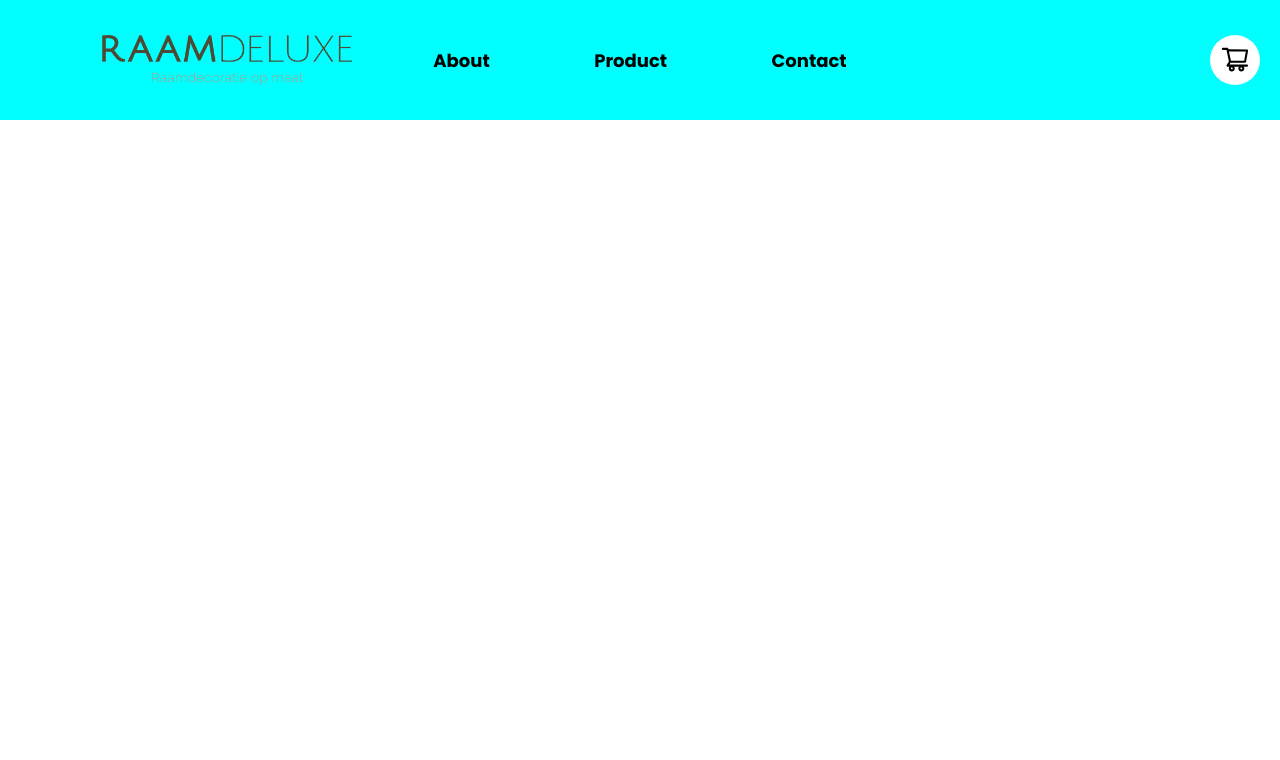
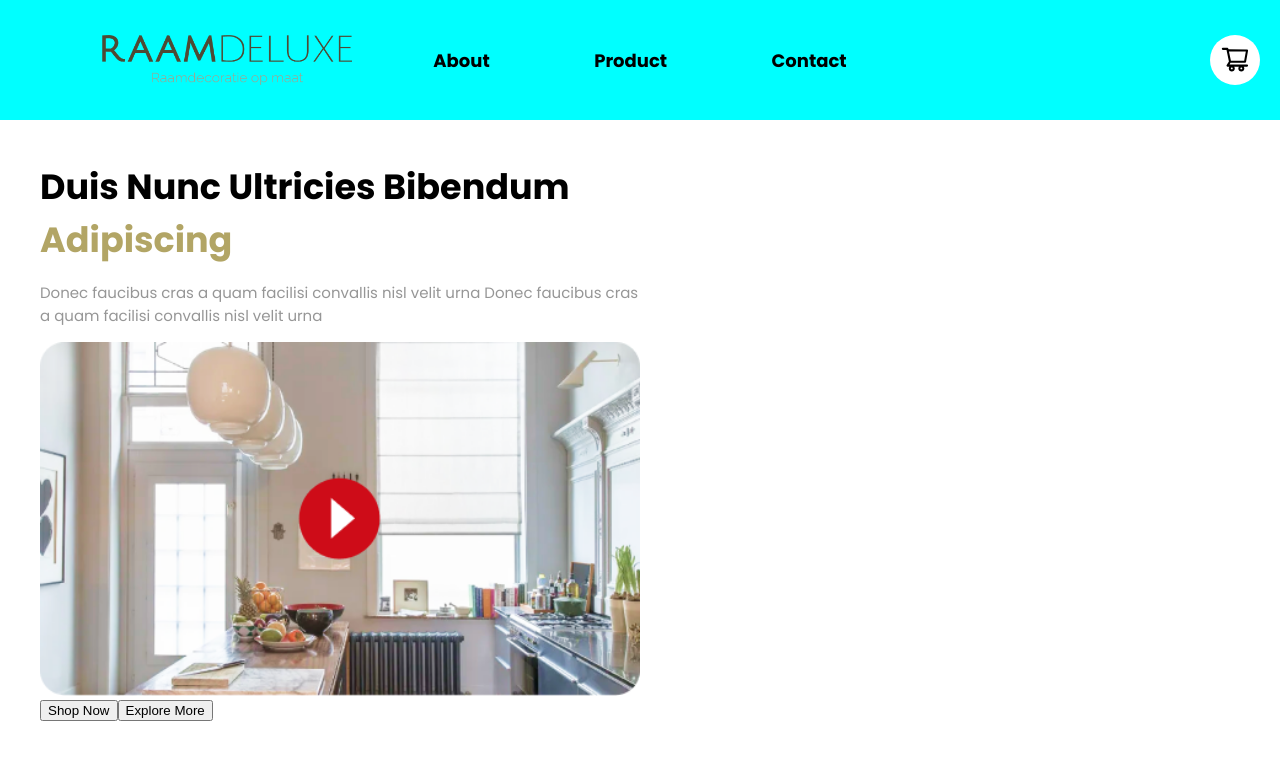
Before and after one commit to Raamdeluxe/blindsar-mvp, a React (Create React App) app: page / in a window 1280 px wide. Shown: the top 760 px of the page. Built offline with nearby package versions, Linux system fonts and the light colour scheme.

Commit message:
Topsection set-up

```diff
--- a/src/App.js
+++ b/src/App.js
@@ -1,11 +1,13 @@
 import classes from "./App.module.css";
 import Navbar from "./Components/Navbar/Navbar";
+import TopSection from "./Components/TopSection/TopSection";
 
 function App() {
 	return (
 		<div className={classes.App}>
 			<>
 				<Navbar />
+				<TopSection />
 			</>
 		</div>
 	);
--- a/src/Components/NavBar/NavBar.js
+++ b/src/Components/NavBar/NavBar.js
@@ -13,7 +13,7 @@ const Navbar = () => {
 	return (
 		<>
 			<nav className={classes.navbar_section}>
-				<div className={classes.nav_btn}>
+				<div className={classes.navBtn}>
 					<button onClick={() => setOpen(!open)}>
 						{open ? (
 							<GiHamburgerMenu className={classes.hamburger} />
--- a/src/Components/NavBar/NavBar.module.css
+++ b/src/Components/NavBar/NavBar.module.css
@@ -43,7 +43,7 @@
 	min-height: 30px;
 }
 
-.nav_btn {
+.navBtn {
 	display: none;
 }
 
@@ -52,7 +52,7 @@
 }
 
 @media only screen and (max-width: 900px) {
-	.nav_btn {
+	.navBtn {
 		flex: 1;
 		display: flex;
 		align-items: center;
@@ -60,7 +60,7 @@
 		height: 100%;
 	}
 
-	.nav_btn button {
+	.navBtn button {
 		border: none;
 		width: 30px;
 		height: 30px;
--- /dev/null
+++ b/src/Components/TopSection/TopSection.js
@@ -0,0 +1,35 @@
+import classes from "./TopSection.module.css";
+import instructionVideo from "../Assets/instruction_video.png";
+import heroImage from "../Assets/hero_image.png";
+
+const TopSection = () => {
+	return (
+		<div className={classes.top_section}>
+			<div className={classes.text_container}>
+				<h1>
+					Duis Nunc Ultricies Bibendum <font color="B2A565">Adipiscing</font>
+				</h1>
+				<p>
+					Donec faucibus cras a quam facilisi convallis nisl velit urna Donec
+					faucibus cras a quam facilisi convallis nisl velit urna
+				</p>
+				<div className={classes.video_container}>
+					<img
+						className={classes.instruction_video}
+						src={instructionVideo}
+						alt="instruction video measure window decoration with AR"
+					></img>
+				</div>
+				<div className={classes.interBtn}>
+					<button className={classes.shopBtn}>Shop Now</button>
+					<button className={classes.exploreBtn}>Explore More</button>
+				</div>
+			</div>
+			<div className={classes.container_hero_image}>
+				<div className={classes.hero_image} src={heroImage}></div>
+			</div>
+		</div>
+	);
+};
+
+export default TopSection;
--- /dev/null
+++ b/src/Components/TopSection/TopSection.module.css
@@ -0,0 +1,38 @@
+.top_section {
+	display: flex;
+	padding: 40px;
+}
+
+.text_container {
+	flex: 1;
+}
+
+.text_container h1 {
+	font-family: "Poppins";
+	font-style: normal;
+	font-weight: 700;
+	font-size: 35px;
+	margin: 0;
+}
+
+.text_container p {
+	font-family: "Poppins";
+	font-style: normal;
+	font-weight: 400;
+	font-size: 15px;
+	color: #969696;
+}
+
+.video_container {
+	width: 100%;
+	min-height: 300px;
+}
+
+.instruction_video {
+	width: 100%;
+	height: 100%;
+}
+
+.container_hero_image {
+	flex: 1;
+}
```
Also changed, not shown: src/Components/Assets/hero_image.png (added), src/Components/Assets/instruction_video.png (added).
